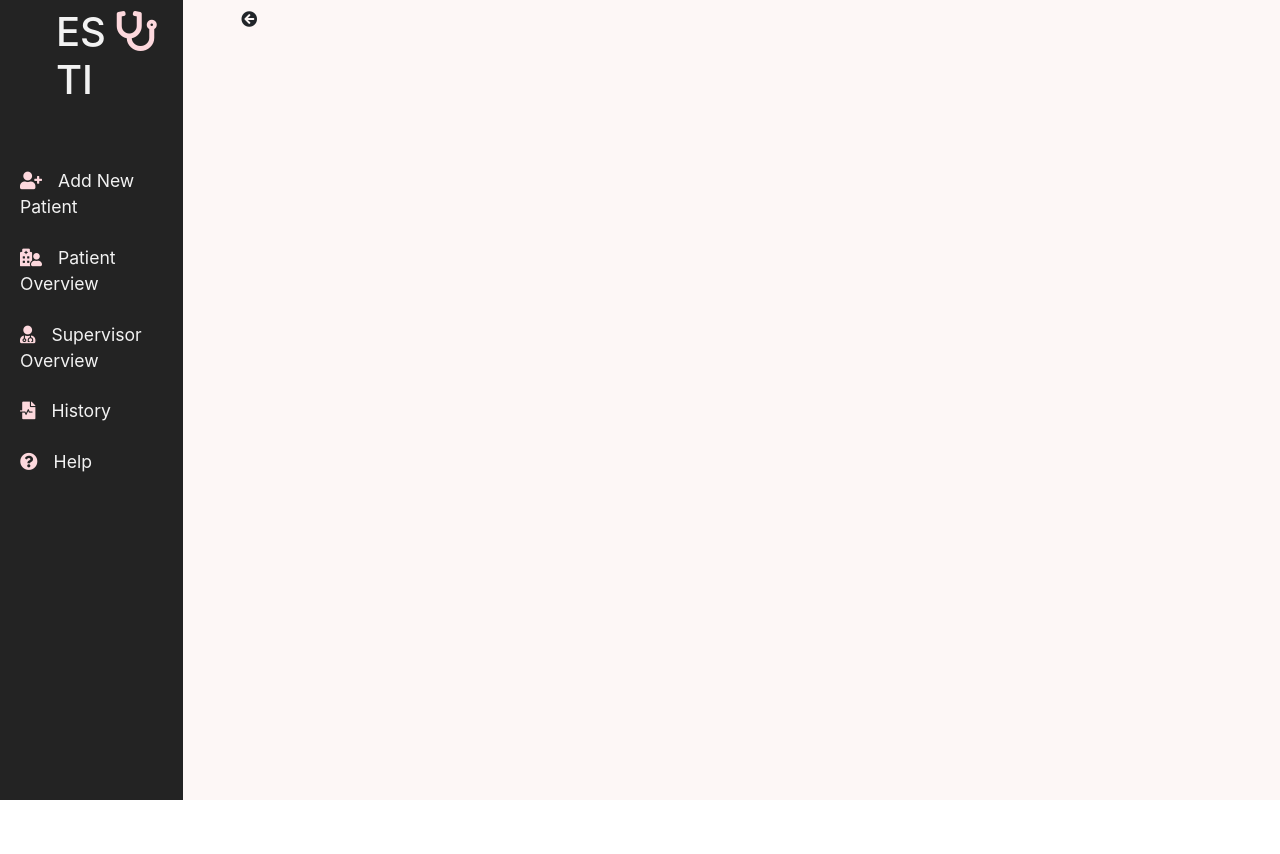
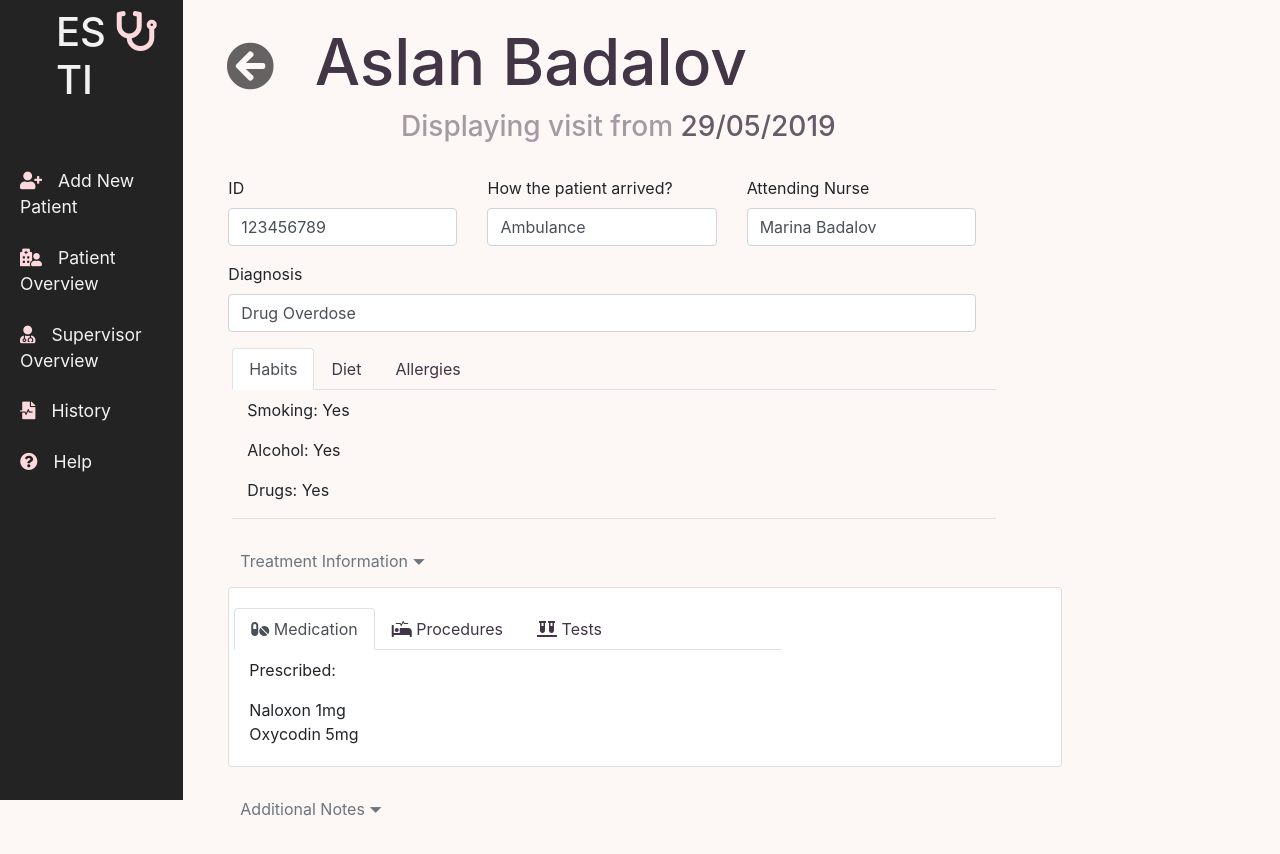
Before and after one commit to Aslanchik/esti, an Angular app: page / in a window 1280 px wide. Shown: the top 854 px of the page. Before the commit the page ends 800 px from the top, so only its background shows below. Built offline with nearby package versions, Linux system fonts and the light colour scheme.

Commit message:
history visit template complete

```diff
--- a/src/app/modules/history/history-visit/history-visit.component.html
+++ b/src/app/modules/history/history-visit/history-visit.component.html
@@ -1,10 +1,135 @@
 <div class="container-fluid">
-  <div class="col-1 pl-0">
-    <a routerLink="/add-new-patient/general-form" class="btn navBtn"
-      ><i class="fas fa-arrow-circle-left"></i
-    ></a>
+  <div class="row mt-4">
+    <div class="col-md-1 pl-0">
+      <a routerLink="#" class="btn navBtn"
+        ><i class="fas fa-arrow-circle-left"></i
+      ></a>
+    </div>
+    <h1 class="col-md-10 header">{{ visit.patientName | titlecase }}</h1>
   </div>
   <div class="row">
-    <h3></h3>
+    <h3 class="col-md-8 mx-auto">
+      Displaying visit from <span class="when">{{ visit.when }}</span>
+    </h3>
+  </div>
+  <div class="row mt-4">
+    <div class="col-md-3">
+      <label>ID</label>
+      <div class="form-control">123456789</div>
+    </div>
+    <div class="col-md-3">
+      <label>How the patient arrived?</label>
+      <div class="form-control">{{ visit.how | titlecase }}</div>
+    </div>
+    <div class="col-md-3">
+      <label>Attending Nurse</label>
+      <div class="form-control">{{ visit.attendingNurse }}</div>
+    </div>
+  </div>
+  <div class="row mt-3">
+    <div class="col-md-9">
+      <label for="">Diagnosis</label>
+      <div class="form-control">{{ visit.diagnosis }}</div>
+    </div>
+  </div>
+  <div class="row mt-3 ml-1">
+    <nav ngbNav #habits="ngbNav" class="nav-tabs col-md-9">
+      <ng-container ngbNavItem>
+        <a ngbNavLink>Habits</a>
+        <ng-template ngbNavContent>
+          <p>Smoking: {{ visit.habits.smoking | yesNo }}</p>
+          <p>Alcohol: {{ visit.habits.alcohol | yesNo }}</p>
+          <p>Drugs: {{ visit.habits.drugs | yesNo }}</p>
+        </ng-template>
+      </ng-container>
+      <ng-container ngbNavItem>
+        <a ngbNavLink>Diet</a>
+        <ng-template ngbNavContent>
+          <p *ngIf="visit.diet; else noDiet">{{ visit.diet | titlecase }}</p>
+          <ng-template #noDiet>
+            <p>No specific diet.</p>
+          </ng-template>
+        </ng-template>
+      </ng-container>
+      <ng-container ngbNavItem>
+        <a ngbNavLink>Allergies</a>
+        <ng-template ngbNavContent>
+          <p *ngIf="visit.allergies; else noAllergies">
+            {{ visit.allergies }}
+          </p>
+          <ng-template #noAllergies>
+            <p>No known allergies.</p>
+          </ng-template>
+        </ng-template>
+      </ng-container>
+    </nav>
+    <div [ngbNavOutlet]="habits" class="content mt-2 col-md-9"></div>
+  </div>
+  <div class="row mt-4">
+    <div class="col-md-6">
+      <button
+        class="btn btn-outline-secondary collapseBtn"
+        (click)="isCollapsedTreat = !isCollapsedTreat"
+      >
+        Treatment Information ⏷
+      </button>
+    </div>
+    <div [ngbCollapse]="isCollapsedTreat" class="col-md-10 mt-2">
+      <div class="card">
+        <div class="card-body row">
+          <nav ngbNav #treatment="ngbNav" class="nav-tabs col-md-8">
+            <ng-container ngbNavItem>
+              <a ngbNavLink><i class="fas fa-pills"></i> Medication</a>
+              <ng-template ngbNavContent>
+                <p>Prescribed:</p>
+                <div *ngFor="let medicine of visit.medication; index as idx">
+                  {{ visit.medication[idx] }}
+                </div>
+              </ng-template>
+            </ng-container>
+            <ng-container ngbNavItem>
+              <a ngbNavLink><i class="fas fa-procedures"></i> Procedures</a>
+              <ng-template ngbNavContent>
+                <p *ngIf="visit.procedures; else noProcedures">
+                  {{ visit.procedures }}
+                </p>
+                <ng-template #noProcedures>
+                  <p>No procedures were made.</p>
+                </ng-template>
+              </ng-template>
+            </ng-container>
+            <ng-container ngbNavItem>
+              <a ngbNavLink><i class="fas fa-vials"></i> Tests</a>
+              <ng-template ngbNavContent>
+                <p *ngIf="visit.tests; else noTests">
+                  {{ visit.tests }}
+                </p>
+                <ng-template #noTests>
+                  <p>No tests were orederd.</p>
+                </ng-template>
+              </ng-template>
+            </ng-container>
+          </nav>
+          <div [ngbNavOutlet]="treatment" class="mt-2 col-md-9"></div>
+        </div>
+      </div>
+    </div>
+  </div>
+  <div class="row mt-4 mb-5">
+    <div class="col-md-6">
+      <button
+        class="btn btn-outline-secondary collapseBtn"
+        (click)="isCollapsedNotes = !isCollapsedNotes"
+      >
+        Additional Notes ⏷
+      </button>
+    </div>
+    <div [ngbCollapse]="isCollapsedNotes" class="col-md-10 mt-2">
+      <div class="card">
+        <div class="card-body">
+          <p>{{ visit.notes }}</p>
+        </div>
+      </div>
+    </div>
   </div>
 </div>
--- a/src/app/modules/history/history-visit/history-visit.component.scss
+++ b/src/app/modules/history/history-visit/history-visit.component.scss
@@ -0,0 +1,29 @@
+.navBtn {
+  font-size: 3rem;
+  color: #232323b4;
+  transition: all 0.2s ease;
+  &:hover {
+    color: #353535;
+  }
+}
+.header {
+  font-size: 4rem;
+  color: #423545;
+}
+h3 {
+  color: #4235457a;
+}
+.when {
+  color: #423545ce;
+}
+a {
+  color: #423545;
+  font-size: 1rem;
+}
+.content {
+  border-bottom: 1px rgba(204, 204, 204, 0.521) solid;
+}
+.collapseBtn {
+  border: none;
+  text-decoration: wavy;
+}
--- a/src/app/modules/history/history-visit/history-visit.component.ts
+++ b/src/app/modules/history/history-visit/history-visit.component.ts
@@ -9,6 +9,8 @@ import { HistoryService } from '../services/history.service';
 })
 export class HistoryVisitComponent implements OnInit {
   visit: HistoryVisit;
+  isCollapsedTreat: boolean = false;
+  isCollapsedNotes: boolean = true;
 
   constructor(private historySer: HistoryService) {
     this.visit = historySer.getVisit();
--- a/src/app/modules/history/history.module.ts
+++ b/src/app/modules/history/history.module.ts
@@ -11,6 +11,7 @@ import { MainModule } from '../main/main.module';
 import { HistoryRoutingModule } from './history-routing.module';
 import { HistorySearchComponent } from './history-dashboard/history-overview/history-search/history-search.component';
 import { HistoryVisitComponent } from './history-visit/history-visit.component';
+import { YesNoPipe } from './pipes/yes-no.pipe';
 
 const exporting = [HistoryDashboardComponent];
 
@@ -21,6 +22,7 @@ const exporting = [HistoryDashboardComponent];
     HistoryItemComponent,
     HistorySearchComponent,
     HistoryVisitComponent,
+    YesNoPipe,
   ],
   imports: [
     CommonModule,
--- a/src/app/modules/history/interfaces/history-visit.ts
+++ b/src/app/modules/history/interfaces/history-visit.ts
@@ -7,13 +7,14 @@ export interface HistoryVisit extends HistoryPatient {
     drugs: boolean;
     alcohol: boolean;
     smoking: boolean;
-    vegan: boolean;
   };
+  diet: string;
   diagnosis: string;
   procedures: string;
   tests: string;
-  medication: string;
+  medication: string[];
   notes: string;
   attendingNurse: string;
   vitals: { pulse: number; temp: number; bp: string; resp: number };
+  allergies: string;
 }
--- /dev/null
+++ b/src/app/modules/history/pipes/yes-no.pipe.ts
@@ -0,0 +1,10 @@
+import { Pipe, PipeTransform } from '@angular/core';
+
+@Pipe({
+  name: 'yesNo',
+})
+export class YesNoPipe implements PipeTransform {
+  transform(value: any, ...args: any[]): any {
+    return value ? 'Yes' : 'No';
+  }
+}
--- a/src/app/modules/history/services/history.service.ts
+++ b/src/app/modules/history/services/history.service.ts
@@ -27,17 +27,18 @@ export class HistoryService {
       drugs: true,
       smoking: true,
       alcohol: true,
-      vegan: false,
     },
+    diet: 'vegan',
     vitals: {
       pulse: 123,
       temp: 37.8,
       bp: '141/89',
       resp: 33,
     },
+    allergies: '',
     attendingNurse: 'Marina Badalov',
     diagnosis: 'Drug Overdose',
-    medication: 'Naloxon 1mg',
+    medication: ['Naloxon 1mg', 'Oxycodin 5mg'],
     procedures: '',
     tests: '',
     notes:
```
